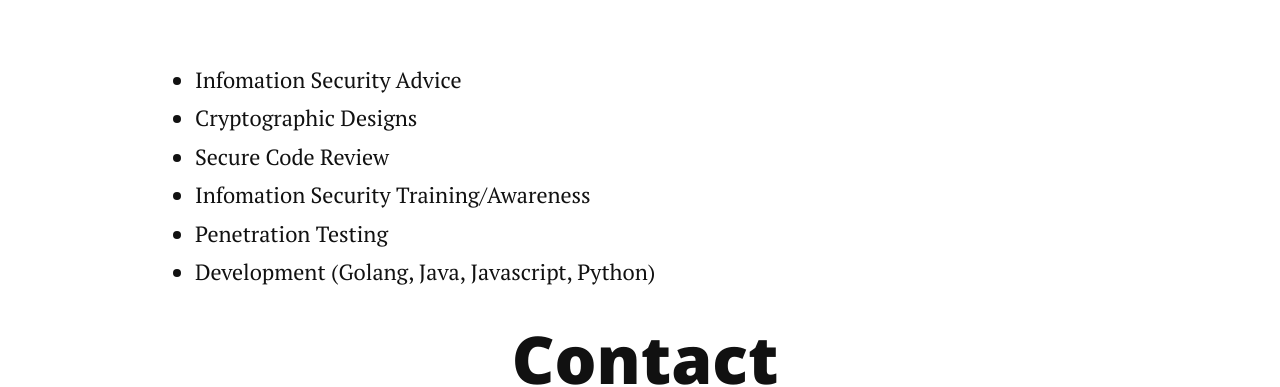
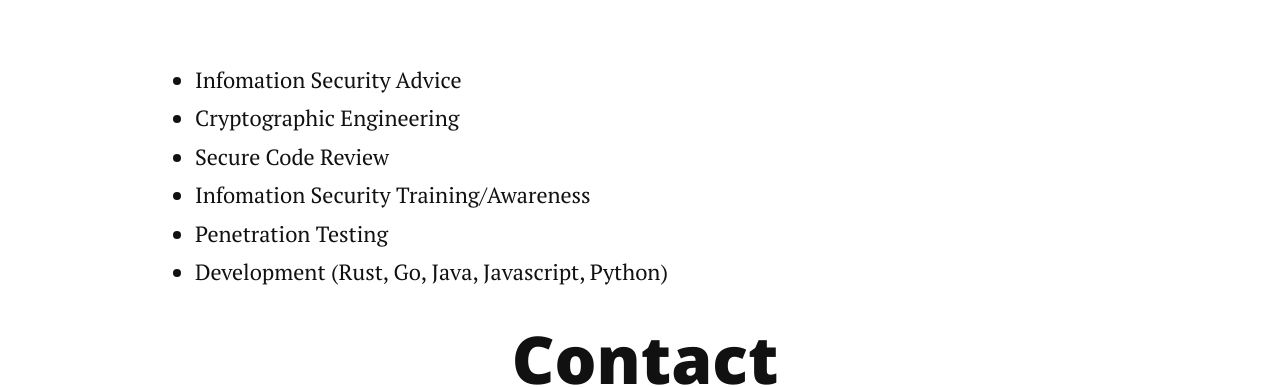
Before and after one commit to gijsvl/gijsvl.github.io, a Jekyll site: the page built from index.html, in a window 1280 px wide. Shown: the part 924-1311 px from the top of the page. Built offline with Jekyll 4.4.1, drawn with Linux system fonts in a browser that asks for light colours; nearby versions of some CDN libraries.

Commit message:
Update index.html

```diff
--- a/index.html
+++ b/index.html
@@ -31,11 +31,11 @@ title: GVL Information Security
   <h1 class="pageTitle"><a id="services"></a>Services</h1>
   <ul>
   	<li>Infomation Security Advice</li>
-  	<li>Cryptographic Designs</li>
+  	<li>Cryptographic Engineering</li>
   	<li>Secure Code Review</li>
   	<li>Infomation Security Training/Awareness</li>
   	<li>Penetration Testing</li>
-  	<li>Development (Golang, Java, Javascript, Python)</li>
+  	<li>Development (Rust, Go, Java, Javascript, Python)</li>
   </ul>
 
   <h1 class="pageTitle"><a id="contact"></a>Contact</h1>
```
